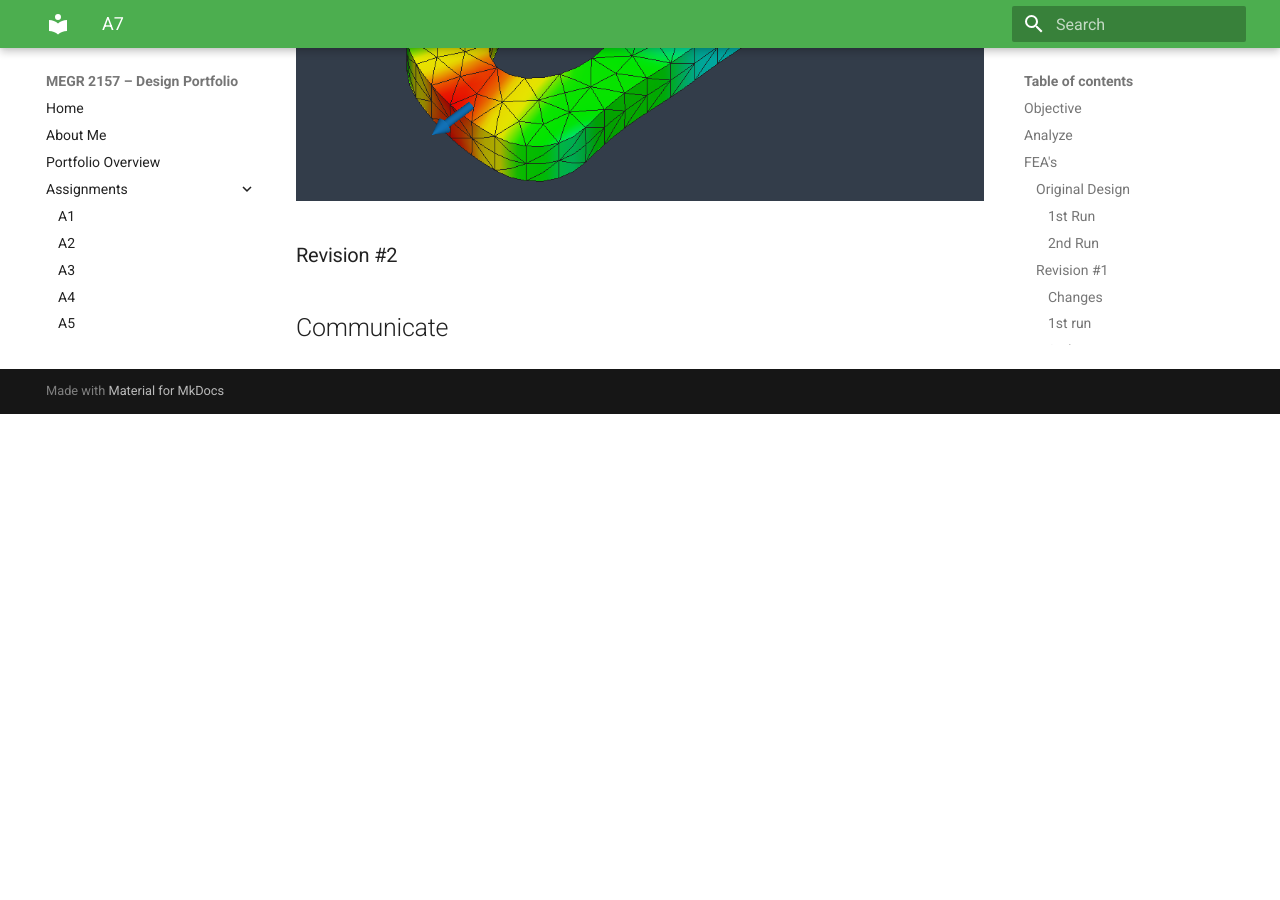
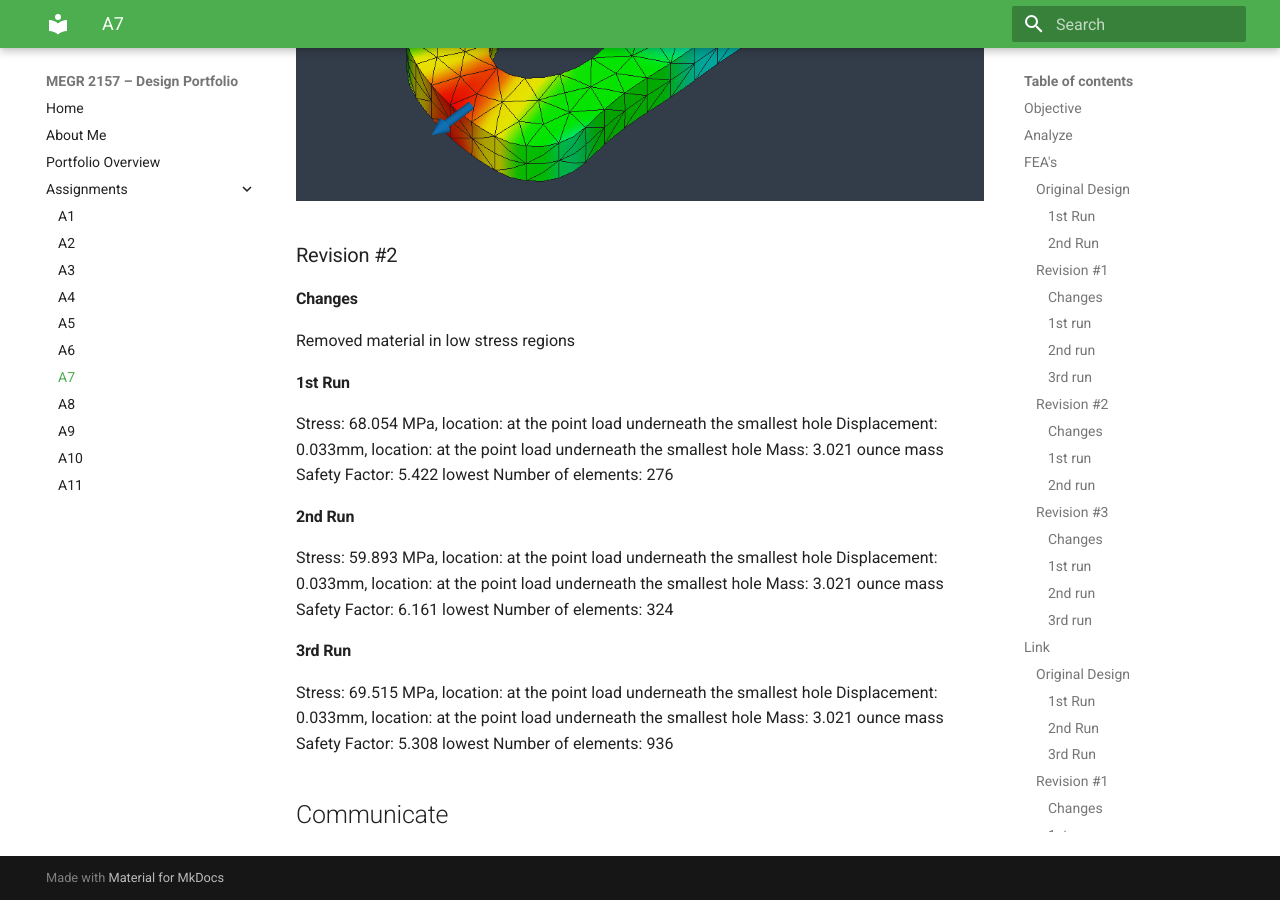
Before and after one commit to pklauser-cyber/design-projects-portfolio, an MkDocs documentation site: the page built from docs/assignments/A07/index.md, in a window 1280 px wide and 900 px high, scrolled down 10498 px. Built offline with MkDocs 1.6.1 and Material for MkDocs 9.7.7, drawn with Linux system fonts in a browser that asks for light colours; before the commit the page ends 10912 px from its top, so only the background shows below that.

Commit message:
Update index.md

```diff
--- a/docs/assignments/A07/index.md
+++ b/docs/assignments/A07/index.md
@@ -140,6 +140,28 @@ Number of  elements: 1200
 ![screenshot#1](image16.png)
 ![screenshot#2](image9.png)
 ### Revision #2
+#### Changes
+Removed material in low stress regions
+#### 1st Run
+Stress: 68.054 MPa, location: at the point load underneath the smallest hole
+Displacement: 0.033mm, location: at the point load underneath the smallest hole
+Mass: 3.021 ounce mass
+Safety Factor: 5.422 lowest
+Number of  elements: 276
+#### 2nd Run
+Stress: 59.893 MPa, location: at the point load underneath the smallest hole
+Displacement: 0.033mm, location: at the point load underneath the smallest hole
+Mass: 3.021 ounce mass
+Safety Factor: 6.161 lowest
+Number of  elements: 324
+#### 3rd Run
+Stress: 69.515 MPa, location: at the point load underneath the smallest hole
+Displacement: 0.033mm, location: at the point load underneath the smallest hole
+Mass: 3.021 ounce mass
+Safety Factor: 5.308 lowest
+Number of  elements: 936
+
+
 
 
 ## Communicate
```
